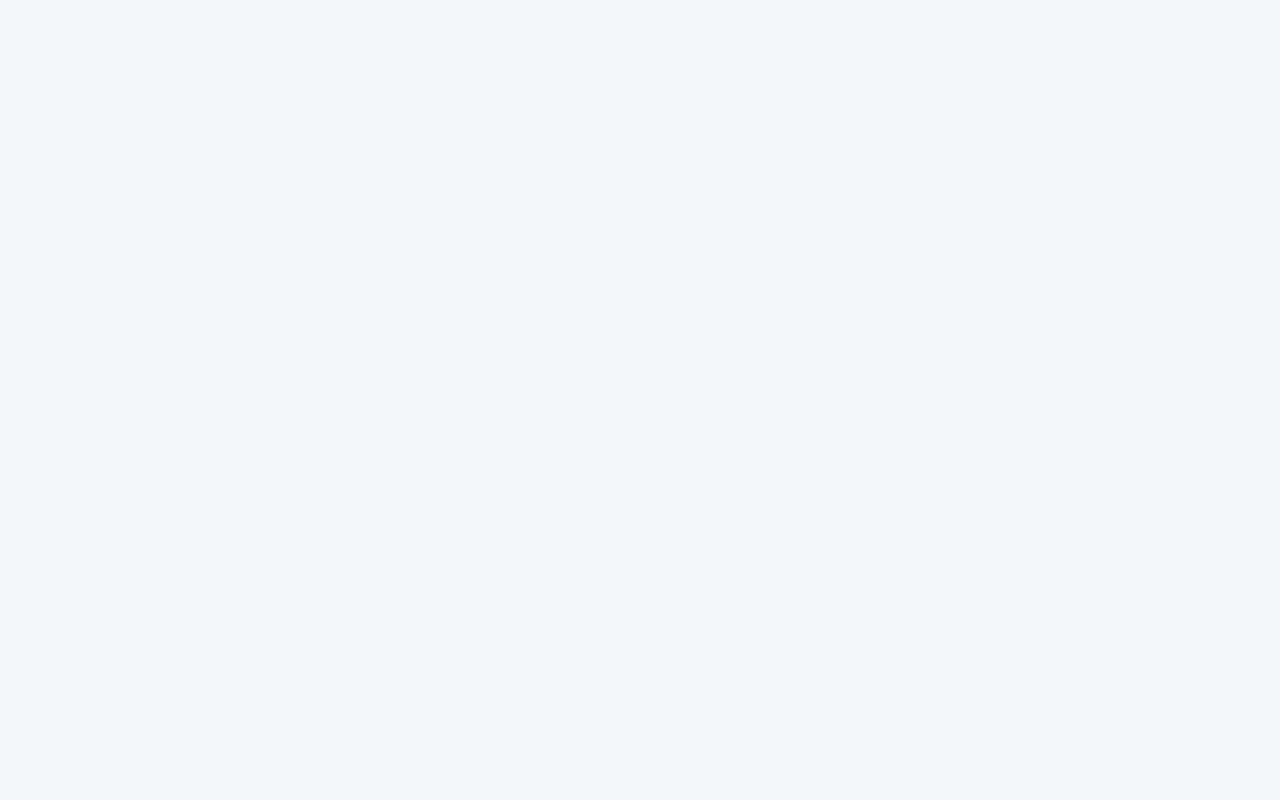
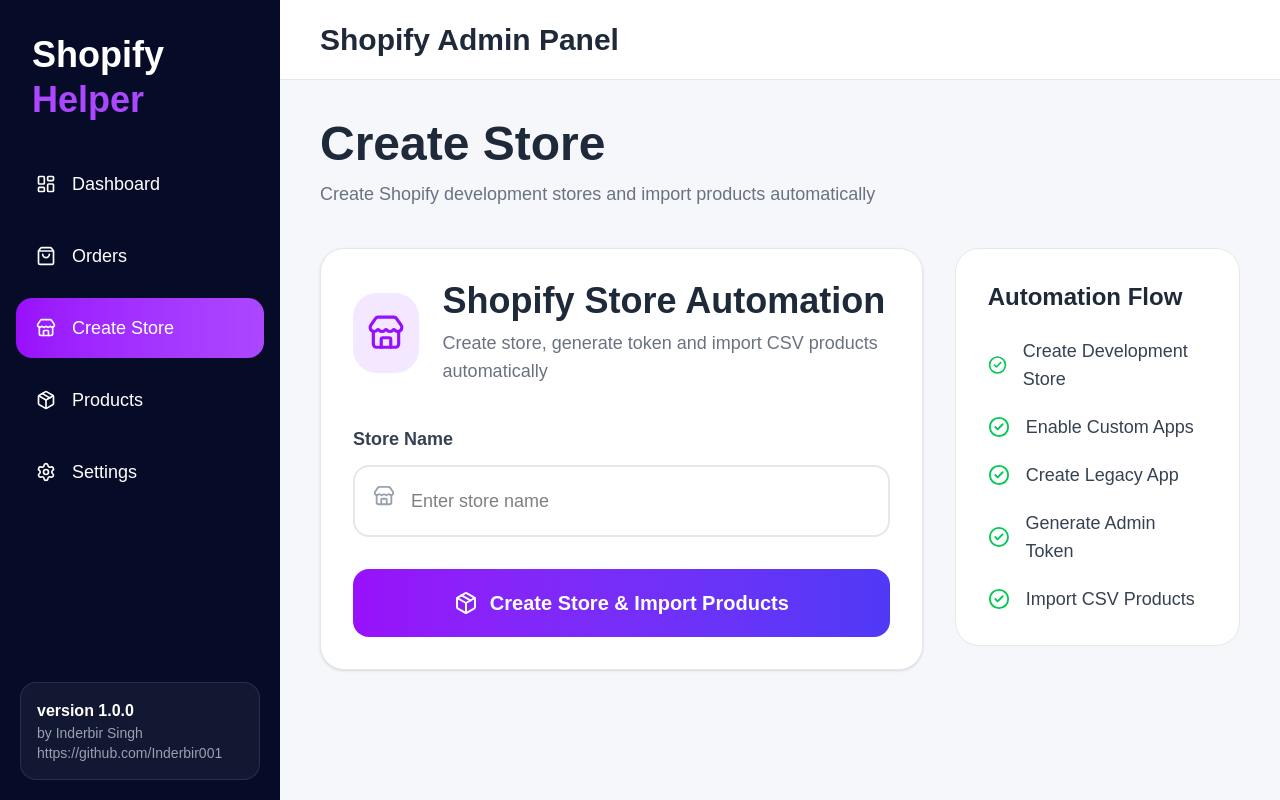
Before and after one commit to Inderbir001/shopifyHelper, a React app in the folder frontend/: page /create-store in a window 1280 px wide. Before the commit this address had no page. Built offline with nearby package versions, Linux system fonts and the light colour scheme; the HTML template or start-up script is replaced by a standard one.

Commit message:
store creation frontend done but there is a bug in order creation will be fixed next

```diff
--- a/frontend/src/App.jsx
+++ b/frontend/src/App.jsx
@@ -4,6 +4,7 @@ import Dashboard from "./pages/Dashboard";
 import Orders from "./pages/Orders";
 import Products from "./pages/Products";
 import Settings from "./pages/Settings";
+import CreateStore from "./pages/CreateStore";
 
 function App() {
   return (
@@ -16,6 +17,8 @@ function App() {
         <Route path="/products" element={<Products />} />
 
         <Route path="/settings" element={<Settings />} />
+
+        <Route path="/create-store" element={<CreateStore />} />
       </Routes>
     </BrowserRouter>
   );
--- /dev/null
+++ b/frontend/src/api/storeApi.js
@@ -0,0 +1,9 @@
+// frontend/src/api/storeApi.js
+
+import api from "./axios.js";
+
+export const createStoreApi = async (storeData) => {
+  const response = await api.post("/api/stores/create", storeData);
+
+  return response.data;
+};
--- a/frontend/src/components/layout/Sidebar.jsx
+++ b/frontend/src/components/layout/Sidebar.jsx
@@ -5,6 +5,7 @@ import {
   Users,
   BarChart3,
   Settings,
+  Store,
 } from "lucide-react";
 
 import { Link, useLocation } from "react-router-dom";
@@ -22,6 +23,11 @@ function Sidebar() {
       name: "Orders",
       path: "/orders",
       icon: <ShoppingBag size={20} />,
+    },
+    {
+      name: "Create Store",
+      path: "/create-store",
+      icon: <Store size={20} />,
     },
     {
       name: "Products",
--- /dev/null
+++ b/frontend/src/components/stores/CreateStoreForm.jsx
@@ -0,0 +1,169 @@
+// frontend/src/components/stores/CreateStoreForm.jsx
+
+import { useState } from "react";
+
+import {
+  Store,
+  Package,
+  Loader2,
+  CheckCircle2,
+  ExternalLink,
+  KeyRound,
+} from "lucide-react";
+
+import { createStoreApi } from "../../api/storeApi";
+
+function CreateStoreForm() {
+  const [storeName, setStoreName] = useState("");
+
+  const [loading, setLoading] = useState(false);
+
+  const [result, setResult] = useState(null);
+
+  const handleSubmit = async (e) => {
+    e.preventDefault();
+
+    try {
+      setLoading(true);
+
+      setResult(null);
+
+      const response = await createStoreApi({
+        storeName,
+      });
+
+      setResult(response.data);
+
+      alert("Store Created Successfully");
+    } catch (error) {
+      console.log(error);
+
+      alert("Failed To Create Store");
+    } finally {
+      setLoading(false);
+    }
+  };
+
+  return (
+    <div className="grid grid-cols-3 gap-8">
+      {/* LEFT SECTION */}
+
+      <div className="col-span-2 bg-white rounded-3xl shadow-sm border border-gray-200 p-8">
+        <div className="flex items-center gap-6 mb-10">
+          <div className="w-20 h-20 rounded-3xl bg-purple-100 flex items-center justify-center">
+            <Store className="text-purple-600" size={38} />
+          </div>
+
+          <div>
+            <h2 className="text-4xl font-bold text-gray-800">
+              Shopify Store Automation
+            </h2>
+
+            <p className="text-gray-500 mt-2 text-lg">
+              Create store, generate token and import CSV products automatically
+            </p>
+          </div>
+        </div>
+
+        <form onSubmit={handleSubmit} className="space-y-8">
+          <div>
+            <label className="font-semibold text-gray-700 block mb-3 text-lg">
+              Store Name
+            </label>
+
+            <div className="relative">
+              <Store
+                className="absolute left-5 top-5 text-gray-400"
+                size={22}
+              />
+
+              <input
+                type="text"
+                placeholder="Enter store name"
+                value={storeName}
+                onChange={(e) => setStoreName(e.target.value)}
+                className="w-full border-2 border-gray-200 focus:border-purple-500 outline-none rounded-2xl py-5 pl-14 pr-5 text-lg"
+              />
+            </div>
+          </div>
+
+          <button
+            type="submit"
+            disabled={loading}
+            className="w-full bg-gradient-to-r from-purple-600 to-indigo-600 text-white py-5 rounded-2xl text-xl font-semibold hover:opacity-90 transition-all flex items-center justify-center gap-3"
+          >
+            {loading ? (
+              <>
+                <Loader2 className="animate-spin" size={24} />
+                Creating Store...
+              </>
+            ) : (
+              <>
+                <Package size={24} />
+                Create Store & Import Products
+              </>
+            )}
+          </button>
+        </form>
+      </div>
+
+      {/* RIGHT SECTION */}
+
+      <div className="col-span-1 space-y-6">
+        <div className="bg-white rounded-3xl border border-gray-200 p-8">
+          <h3 className="text-2xl font-bold text-gray-800 mb-6">
+            Automation Flow
+          </h3>
+
+          <div className="space-y-5">
+            {[
+              "Create Development Store",
+              "Enable Custom Apps",
+              "Create Legacy App",
+              "Generate Admin Token",
+              "Import CSV Products",
+            ].map((step) => (
+              <div key={step} className="flex items-center gap-4">
+                <CheckCircle2 className="text-green-500" size={22} />
+
+                <span className="text-gray-700 text-lg">{step}</span>
+              </div>
+            ))}
+          </div>
+        </div>
+
+        {result && (
+          <div className="bg-white rounded-3xl border border-gray-200 p-8">
+            <h3 className="text-2xl font-bold text-gray-800 mb-6">
+              Environment Details
+            </h3>
+
+            <div className="bg-[#0B1120] rounded-2xl p-6 overflow-auto">
+              <pre className="text-green-400 text-sm leading-8 whitespace-pre-wrap">
+                {`PARTNER_URL = ${result.partnerUrl}
+
+SHOPIFYURL = ${result.storeUrl}
+
+APPURL = ${result.appUrl}
+
+USER_EMAIL = inderbir@pluginhive.com
+
+USER_PASSWORD = Inderbir@123!
+
+STORE_PASSWORD =
+
+SHOPIFY_API_VERSION = 2023-01
+
+SHOPIFY_STORE_NAME = ${result.storeName}
+
+SHOPIFY_ACCESS_TOKEN = ${result.token}`}
+              </pre>
+            </div>
+          </div>
+        )}
+      </div>
+    </div>
+  );
+}
+
+export default CreateStoreForm;
--- /dev/null
+++ b/frontend/src/pages/CreateStore.jsx
@@ -0,0 +1,22 @@
+// frontend/src/pages/CreateStore.jsx
+
+import MainLayout from "../components/layout/MainLayout";
+import CreateStoreForm from "../components/stores/CreateStoreForm";
+
+function CreateStore() {
+  return (
+    <MainLayout>
+      <div className="mb-10">
+        <h1 className="text-5xl font-bold text-gray-800">Create Store</h1>
+
+        <p className="text-gray-500 mt-3 text-lg">
+          Create Shopify development stores and import products automatically
+        </p>
+      </div>
+
+      <CreateStoreForm />
+    </MainLayout>
+  );
+}
+
+export default CreateStore;
```
Also changed, not shown: 1 other file (tests, documents, lock files or other folders).
